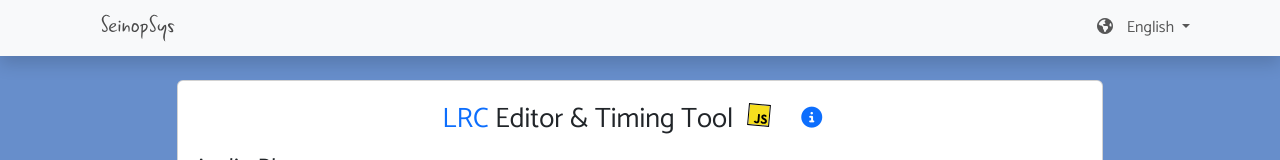
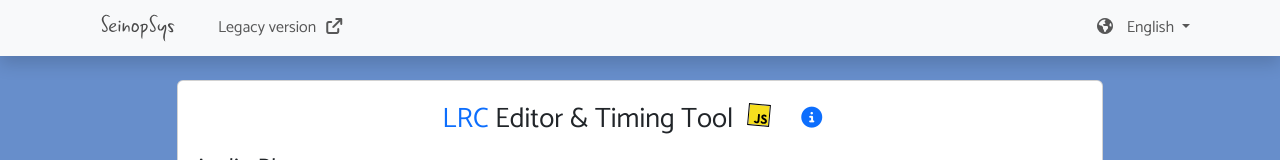
Before and after one commit to SeinopSys/WebLRC, a website built with Vite: page index.html in a window 1280 px wide. Shown: the top 160 px of the page. Built offline with nearby package versions, Linux system fonts and the light colour scheme.

Commit message:
Add link to legacy version

```diff
--- a/index.html
+++ b/index.html
@@ -39,6 +39,9 @@
         <ul class="navbar-nav me-auto">
           <li class="nav-item">
             <a href="%VITE_APP_URL%" class="nav-link active">%VITE_APP_TITLE%</a>
+          </li>
+          <li class="nav-item">
+            <a href="%VITE_HOMEPAGE_URL%/lrc?redirect=false" class="nav-link" target="_blank">Legacy version<span class="fa fa-external-link ms-2"></span></a>
           </li>
         </ul>
 
```
